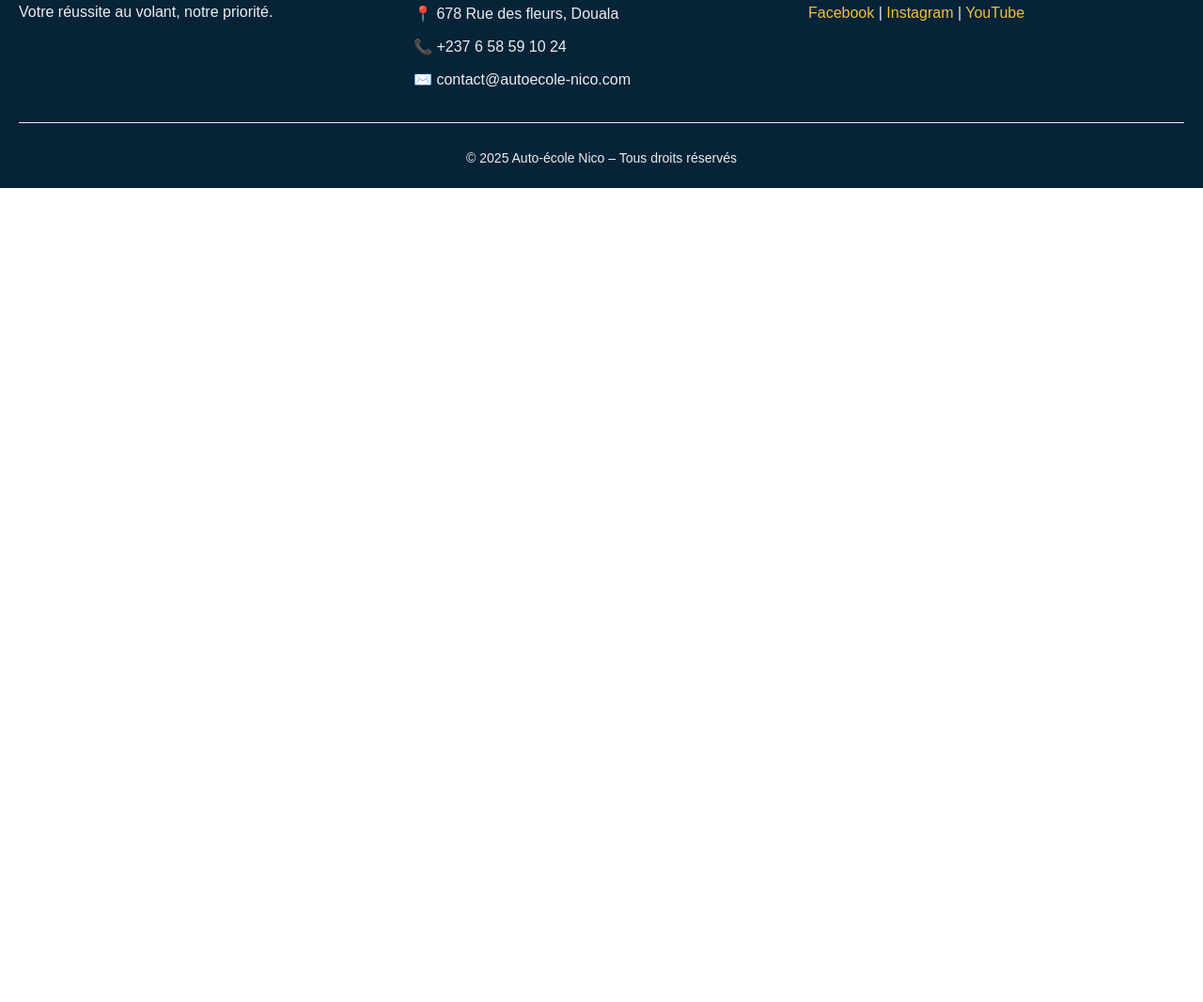
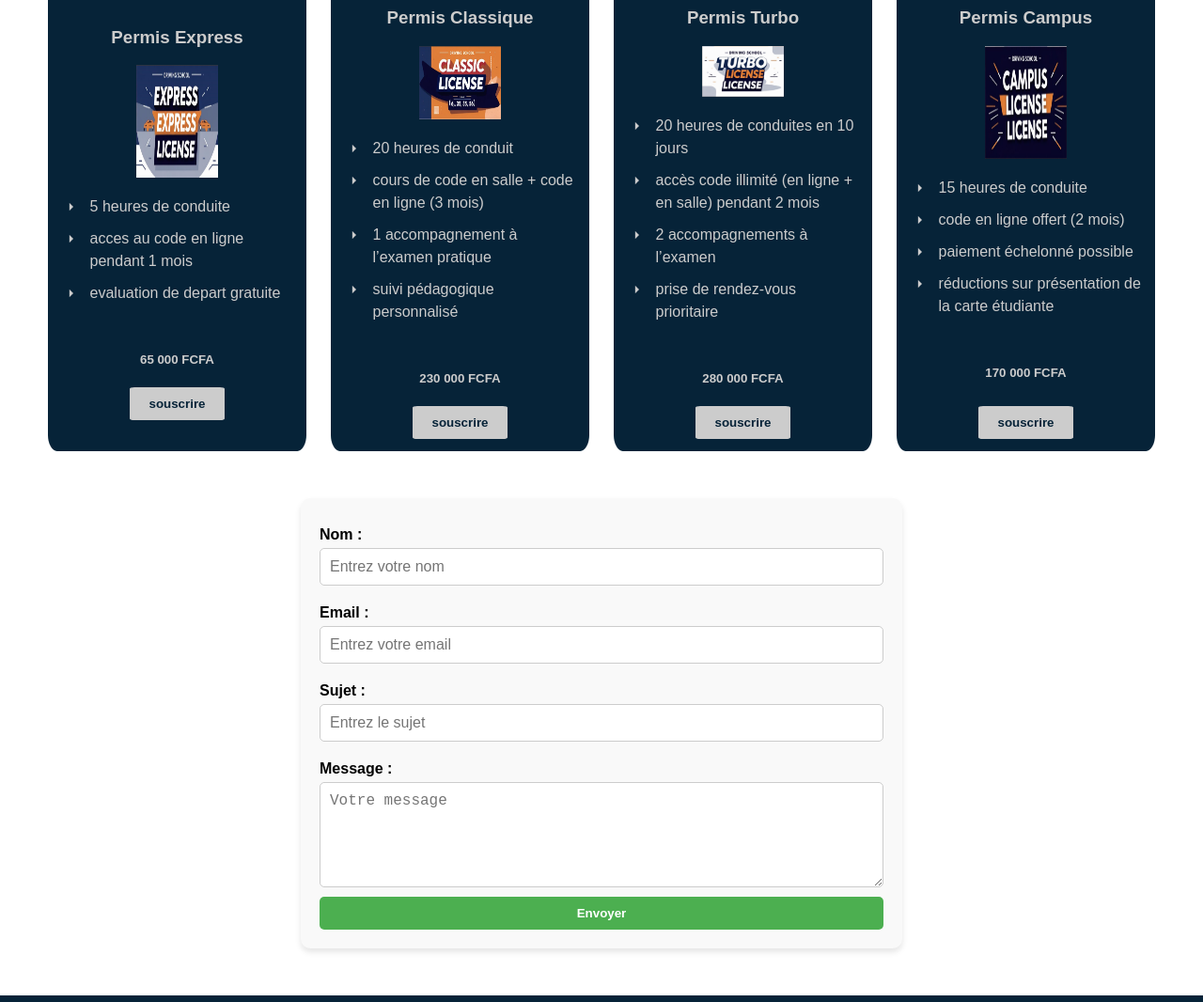
Before and after one commit to pahojosue/AutoEcoleNico, a plain HTML site: page services.html in a window 1280 px wide. Shown: the part 623-1689 px from the top of the page at 94% size. Before the commit the page ends 823 px from the top, so only its background shows below. Drawn offline with nearby package versions, Linux system fonts and the light colour scheme.

Commit message:
ajout de la banniere, du bouton 'nous contacter', des icones (arrow_right) et du formulaire pour contacter

```diff
--- a/services.html
+++ b/services.html
@@ -1,6 +1,7 @@
 <!DOCTYPE html>
 <html lang="en">
 <head>
+    <link rel="stylesheet" href="https://fonts.googleapis.com/css2?family=Material+Symbols+Outlined:opsz,wght,FILL,GRAD@20..48,100..700,0..1,-50..200&icon_names=arrow_right" />
     <link rel="icon" href="images/light-logo.jpg" type="image/x-icon">
     <meta charset="UTF-8">
     <meta name="viewport" content="width=device-width, initial-scale=1.0">
@@ -12,6 +13,10 @@
     <!--header-->
     <div id="header"></div>
         <section>
+            <div class="banniere">
+                <img src="images/banniere.jpg" alt="la bannière" class="img-banniere">
+                <a href="#fromForm"><button class="contacter">NOUS CONTACTER</button></a>
+            </div>
             <div class="div-p">
                 <p>VOICI NOS DIFFERENTS PACKS DE SERVICE</p>
             </div>
@@ -23,13 +28,13 @@
                     </div>
                     <div>
                         <ul>
-                            <li>5 heures de conduite</li>
-                            <li>acces au code en ligne pendant 1 mois</li>
-                            <li>evaluation de depart gratuite</li>
+                            <li><span class="material-symbols-outlined">arrow_right</span>5 heures de conduite</li>
+                            <li><span class="material-symbols-outlined">arrow_right</span>acces au code en ligne pendant 1 mois</li>
+                            <li><span class="material-symbols-outlined">arrow_right</span>evaluation de depart gratuite</li>
                         </ul>
                     </div>
                     <h5>65 000 FCFA</h5>
-                    <button onclick="setValue('65 000 XAF', 'Permis Express')"><a href="inscription.html">souscrire</a></button>
+                    <a href="inscription.html"><button onclick="setValue('65 000 XAF', 'Permis Express')">souscrire</button></a>
                 </div>
                 <div class="div-soussection">
                     <h3>Permis Classique</h3>
@@ -38,14 +43,14 @@
                     </div>
                     <div>
                         <ul>
-                            <li>20 heures de conduit</li>
-                            <li>cours de code en salle + code en ligne (3 mois)</li>
-                            <li>1 accompagnement à l’examen pratique</li>
-                            <li>suivi pédagogique personnalisé</li>
+                            <li><span class="material-symbols-outlined">arrow_right</span>20 heures de conduit</li>
+                            <li><span class="material-symbols-outlined">arrow_right</span>cours de code en salle + code en ligne (3 mois)</li>
+                            <li><span class="material-symbols-outlined">arrow_right</span>1 accompagnement à l’examen pratique</li>
+                            <li><span class="material-symbols-outlined">arrow_right</span>suivi pédagogique personnalisé</li>
                         </ul>
                     </div>
                     <h5>230 000 FCFA</h5>
-                    <button onclick="setValue('230 000 FCFA', 'Permis Classique')"><a href="inscription.html">souscrire</a></button>
+                    <a href="inscription.html"></a><button onclick="setValue('230 000 FCFA', 'Permis Classique')">souscrire</button></a>
                 </div>
                 <div class="div-soussection">
                     <h3>Permis Turbo</h3>
@@ -54,14 +59,14 @@
                     </div>
                     <div>
                         <ul>
-                            <li>20 heures de conduites en 10 jours</li>
-                            <li>accès code illimité (en ligne + en salle) pendant 2 mois</li>
-                            <li>2 accompagnements à l’examen</li>
-                            <li>prise de rendez-vous prioritaire</li>
+                            <li><span class="material-symbols-outlined">arrow_right</span>20 heures de conduites en 10 jours</li>
+                            <li><span class="material-symbols-outlined">arrow_right</span>accès code illimité (en ligne + en salle) pendant 2 mois</li>
+                            <li><span class="material-symbols-outlined">arrow_right</span>2 accompagnements à l’examen</li>
+                            <li><span class="material-symbols-outlined">arrow_right</span>prise de rendez-vous prioritaire</li>
                         </ul>
                     </div>
                     <h5>280 000 FCFA</h5>
-                    <button onclick="setValue('280 000 FCFA', 'Permis Turbo')"><a href="inscription.html">souscrire</a></button>
+                    <a href="inscription.html"><button onclick="setValue('280 000 FCFA', 'Permis Turbo')">souscrire</button></a>
                 </div>
                 <div class="div-soussection">
                     <h3>Permis Campus</h3>
@@ -70,15 +75,32 @@
                     </div>
                     <div>
                         <ul>
-                            <li>15 heures de conduite</li>
-                            <li>code en ligne offert (2 mois)</li>
-                            <li>paiement échelonné possible</li>
-                            <li>réductions sur présentation de la carte étudiante</li>
+                            <li><span class="material-symbols-outlined">arrow_right</span>15 heures de conduite</li>
+                            <li><span class="material-symbols-outlined">arrow_right</span>code en ligne offert (2 mois)</li>
+                            <li><span class="material-symbols-outlined">arrow_right</span>paiement échelonné possible</li>
+                            <li><span class="material-symbols-outlined">arrow_right</span>réductions sur présentation de la carte étudiante</li>
                         </ul>
                     </div>
                     <h5>170 000 FCFA</h5>
-                    <button onclick="setValue('170 000 FCFA', 'Permis Campus')"><a href="inscription.html">souscrire</a></button>
+                    <a href="inscription.html"></a><button onclick="setValue('170 000 FCFA', 'Permis Campus')">souscrire</button></a>
                 </div>
+            </div>
+            <div class="div-form">
+                <form action="inscription.html" id="fromForm">
+                    <label for="name">Nom :</label>
+                    <input type="text" id="name" name="name" required placeholder="Entrez votre nom">
+
+                    <label for="email">Email :</label>
+                    <input type="email" id="email" name="email" required placeholder="Entrez votre email">
+
+                    <label for="subject">Sujet :</label>
+                    <input type="text" id="subject" name="subject" required placeholder="Entrez le sujet">
+
+                    <label for="message">Message :</label>
+                    <textarea id="message" name="message" required placeholder="Votre message" rows="5"></textarea>
+
+                    <button type="submit" class="button-form">Envoyer</button>
+                </form>
             </div>
         </section>
     <div id="footer"></div>
--- a/styles/servicesStyle.css
+++ b/styles/servicesStyle.css
@@ -1,3 +1,40 @@
+section {
+    padding: 1%;
+    padding-top: 0;
+}
+.banniere {
+    width: 100%;
+    height: 450px;
+}
+.img-banniere {
+    width: 100%;
+    height: 100%;
+}
+/*---animation du bouton contacter---*/
+@keyframes vibration {
+    0% { transform: translate(0); }
+    25% { transform: translate(1px, -1px); }
+    50% { transform: translate(-1px, 1px); }
+    75% { transform: translate(1px, 1px); }
+    100% { transform: translate(0); }
+}
+.contacter {
+    background-color: #fff;
+    position: absolute;
+    top: 400px;
+    left: 100px;
+    width: 30%;
+    height: 7%;
+    font-size: 100%;
+    opacity: 0.7;
+    transition: all 0.5s ease;
+    animation: vibration 0.3s infinite;
+    color: rgb(6, 35, 56);
+}
+.contacter:hover {
+    color: #ccc;
+    animation: none;
+}
 a {
     text-decoration: none;
 }
@@ -10,7 +47,16 @@ a {
 }*/
 ul {
     text-align: left;
+    list-style: none;
+    padding: 1%;
 
+}
+li {
+    display: flex;
+    align-items: flex-start;
+    gap: 10px;
+    margin-bottom: 10px;
+    line-height: 1.5;
 }
 .div-p p{
     display: flex;
@@ -68,6 +114,7 @@ ul {
     }
 }
 button {
+    padding: 10px 20px;
     background-color: #ccc;
     color: rgb(6, 35, 56);
     font-weight: bold;
@@ -78,4 +125,60 @@ button {
 }
 button:hover {
     background-color: rgb(227, 7, 19);
+    color: #ccc;
 }
+/*---form---*/
+.div-form {
+    max-width: 600px;
+    margin: 0 auto;
+    margin-top: 3%;
+    margin-bottom: 3%;
+    padding: 20px;
+    background-color: #f9f9f9;
+    border-radius: 10px;
+    box-shadow: 0 4px 6px rgba(0, 0, 0, 0.1);
+}
+form {
+    display: flex;
+    flex-direction: column;
+}
+
+label {
+    font-weight: bold;
+    margin-top: 10px;
+    margin-bottom: 5px;
+}
+
+input, textarea {
+    padding: 10px;
+    margin-bottom: 10px;
+    border: 1px solid #ccc;
+    border-radius: 5px;
+    font-size: 1rem;
+}
+
+.button-form {
+    background-color: #4CAF50;
+    color: white;
+    font-weight: bold;
+    padding: 10px 20px;
+    border: none;
+    border-radius: 5px;
+    cursor: pointer;
+    transition: background-color 0.3s;
+}
+
+.button-form:hover {
+    background-color: #45a049;
+}
+.material-symbols-outlined {
+  font-variation-settings:
+  'FILL' 0,
+  'wght' 400,
+  'GRAD' 0,
+  'opsz' 24;
+  font-size: 20px; /* Taille de l’icône */
+  line-height: 1; /* Alignement vertical */
+  margin-top: 2px; /* Ajuste légèrement la position vers le bas si nécessaire */
+  flex-shrink: 0; /* Empêche l’icône de se réduire */
+}
```
Also changed, not shown: images/banniere.jpg (added).
